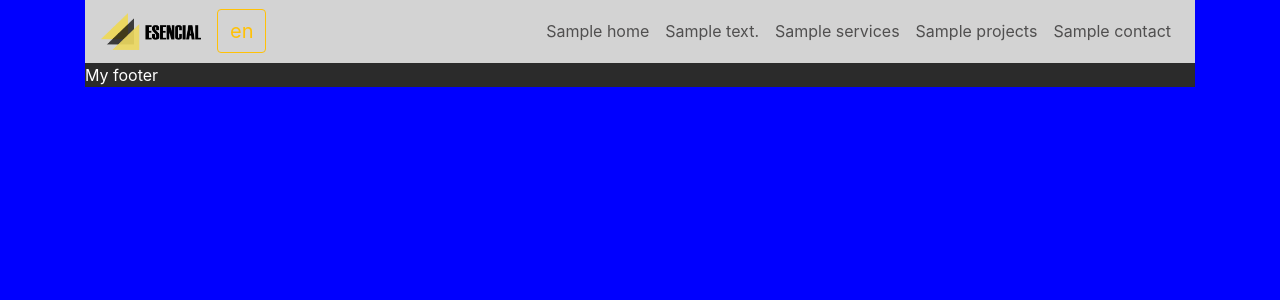
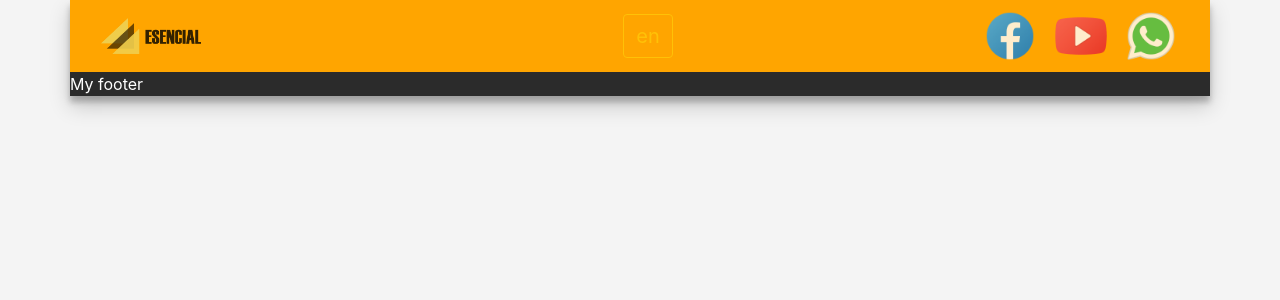
Before and after one commit to egmp7/Esencial-Construcciones, a Flask app: template application/templates/base.html in a window 1280 px wide. Shown: the top 300 px of the page. Run offline with Flask 2, Linux system fonts and the light colour scheme; the template is opened without the code that fills it: most values are stand-ins (such as "Sample title", 1, 10 or a date in 2020); parts of the project's set-up code (start-up, migrations or seed data) failed here and were passed over; some libraries are stand-ins or nearby versions.

Commit message:
navbar & background update

```diff
--- a/application/static/styles/_nav_footer.scss
+++ b/application/static/styles/_nav_footer.scss
@@ -2,9 +2,32 @@
 @import "variables";
 
 nav {
-    background: $nav-background;
+  background: $nav-background;
 
-    .logo{width: 100px;}
+  img {
+    width: 56px;
+    opacity: 0.8;
+  }
+
+  img:hover {
+    opacity: 1.0;
+  }
+
+  .logo{
+    width: 100px;
+  }
+  form{
+    text-align: center;
+  }
+
+  .social-media{
+    text-align: end;
+
+    img {
+      margin-left: 10px;
+    }
+  }
+
 }
 
 footer {
--- a/application/static/styles/_variables.scss
+++ b/application/static/styles/_variables.scss
@@ -6,26 +6,26 @@ $text-color1: white;
 $text-color2:#504f4f;
 $text-hover:#252525;
 
-$background:blue;
+$background:#f4f4f4;
+$nav-background: orange;
+$footer-background:#2b2b2b;
+
 
 $background1: white;
-
 $background2:#f1f1f1;
-
 $background3: #ffe442;
-
 $background4:#ffdb00;
-
-$footer-background:#2b2b2b;
-
-$nav-background: lightgrey;
-
 $font: 'Open Sans', sans-serif;
 
 @mixin shadow {
+  box-shadow: 0 10px 20px rgba(0, 0, 0, 0.19), 0 6px 6px rgba(0, 0, 0, 0.23);
+}
 
-  box-shadow: 0 10px 20px rgba(0, 0, 0, 0.19), 0 6px 6px rgba(0, 0, 0, 0.23);
-
+@mixin center{
+  position:absolute;
+  top:50%;
+  left:50%;
+  transform:translate(-50%,-50%);
 }
 
 @mixin lists{
@@ -38,12 +38,4 @@ $font: 'Open Sans', sans-serif;
     background: $background3;
     text-align: center;
   }
-
 }
-
-@mixin center{
-  position:absolute;
-  top:50%;
-  left:50%;
-  transform:translate(-50%,-50%);
-}
--- a/application/static/styles/style.css
+++ b/application/static/styles/style.css
@@ -169,10 +169,26 @@ main modal #closeModal {
 }
 
 nav {
-  background: lightgrey;
+  background: orange;
+}
+nav img {
+  width: 56px;
+  opacity: 0.8;
+}
+nav img:hover {
+  opacity: 1;
 }
 nav .logo {
   width: 100px;
+}
+nav form {
+  text-align: center;
+}
+nav .social-media {
+  text-align: end;
+}
+nav .social-media img {
+  margin-left: 10px;
 }
 
 footer {
@@ -208,24 +224,19 @@ footer a:hover {
 }
 
 html {
-  background-color: blue;
+  background-color: #f4f4f4;
   font-family: "Open Sans", sans-serif;
 }
 html body {
-  background-color: blue;
+  box-shadow: 0 10px 20px rgba(0, 0, 0, 0.19), 0 6px 6px rgba(0, 0, 0, 0.23);
+}
+
+.container {
+  padding: 0 !important;
 }
 
 .row {
   margin: 0 !important;
 }
 
-a {
-  color: #504f4f !important;
-}
-
-a:hover {
-  text-decoration: none !important;
-  color: #252525 !important;
-}
-
 /*# sourceMappingURL=style.css.map */
--- a/application/static/styles/style.scss
+++ b/application/static/styles/style.scss
@@ -1,26 +1,22 @@
 @use 'home';
 @use 'nav_footer';
 @use 'success';
-
-// Utilities
 @import "variables";
 
+// root
 html{
   background-color: $background;
   font-family: $font;
   body {
-    background-color: $background;
+  @include shadow;
   }
+}
+
+// bootstrap classes
+.container{
+  padding: 0 !important;
 }
 
 .row{
   margin: 0 !important;
 }
-
-a {
-  color: $text-color2 !important;
-}
-a:hover {
-  text-decoration: none !important;
-  color: $text-hover !important;
-}
--- a/application/templates/base.html
+++ b/application/templates/base.html
@@ -29,62 +29,45 @@
 
 <body class="container">
 
-    <!-- NAVBAR -->
+    <!--****************************
+    NAVBAR
+    ********************************-->
 
-    <nav class="navbar navbar-light navbar-expand-lg">
+    <nav class="navbar
+                navbar-light
+                navbar-expand-lg
+                row">
         <!-- Logo Hyperlink -->
-        <a  class="navbar-brand"
+        <a  class="navbar-brand
+                   col"
             href="{{ url_for('home') }}">
             <img    class="logo"
                     src="{{ url_for('static', filename='img/logo.png') }}">
         </a>
         <!-- Change Language -->
-        <form method="post" action="/changeLanguage">
-            <input style="font-size: 20px;" class="btn btn-outline-warning" type="submit" value="{{data.nav.language}}" name="ChangeLanguage"/>
+        <form class="col"
+              method="post"
+              action="/changeLanguage">
+            <input style="font-size: 20px;"
+                   class="btn btn-outline-warning"
+                   type="submit" value="{{data.nav.language}}"
+                   name="ChangeLanguage"/>
         </form>
+        <div class="social-media col">
+            <img src="{{ url_for('static',filename='img/facebook.png')}}" alt="facebook page">
+            <img src="{{ url_for('static',filename='img/youtube.png')}}" alt="youtube page">
+            <img src="{{ url_for('static',filename='img/whatsaap.png')}}" alt="whatsaap info">
+        </div>
 
-
-        <!-- Toggle button -->
-        <button class="navbar-toggler"
-                type="button"
-                data-toggle="collapse"
-                data-target="#nav">
-            <span class="navbar-toggler-icon"></span>
-        </button>
-        <!-- Nav Items -->
-        <div class="collapse navbar-collapse" id="nav" >
-            <ul class=" navbar-nav
-                        ml-auto"> <!--Right Alightment  -->
-
-                <li>
-                    <a  class="nav-link" href="{{ url_for('home') }}">{{data.nav.home}}</a>
-                </li>
-
-                <li>
-                    <a class="nav-link" href="#about">{{data.nav.about}}</a>
-                </li>
-
-				<li>
-                    <a class="nav-link" href="#services">{{data.nav.services}}</a>
-                </li>
-
-				<li>
-                    <a class="nav-link" href="#projects">{{data.nav.projects}}</a>
-                </li>
-
-				<li>
-                    <a class="nav-link" href="#contact">{{data.nav.contact}}</a>
-                </li>
-
-            </ul>
-        </div>
     </nav>
 
     <!-- Inheritance - PARENT -->
 
     {% block content %} {% endblock %}
 
-    <!-- FOOTER -->
+    <!--****************************
+    FOOTER
+    ********************************-->
 
     <footer>
         My footer
```
Also changed, not shown: application/static/img/facebook.png (added), application/static/img/whatsaap.png (added), application/static/img/youtube.png (added), 1 other file.
